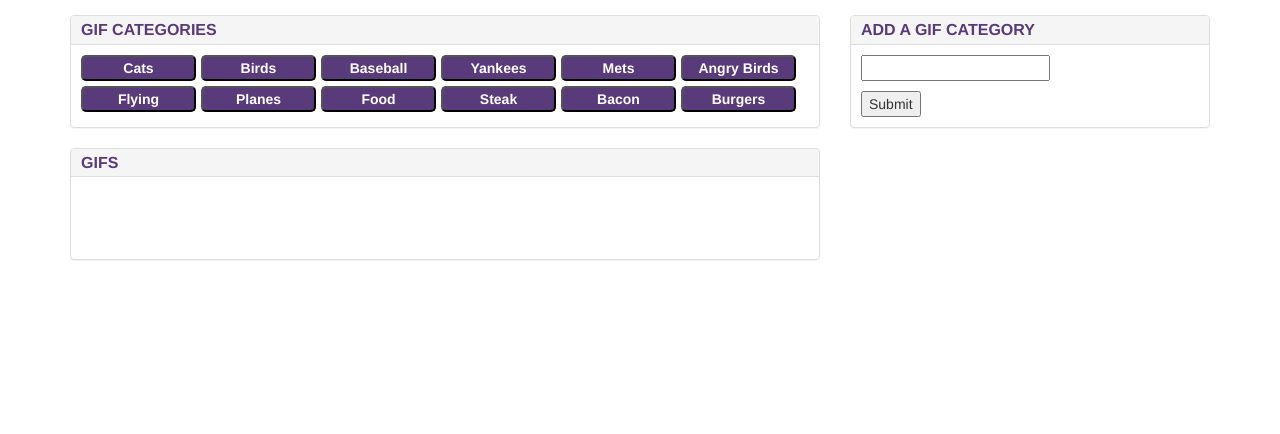
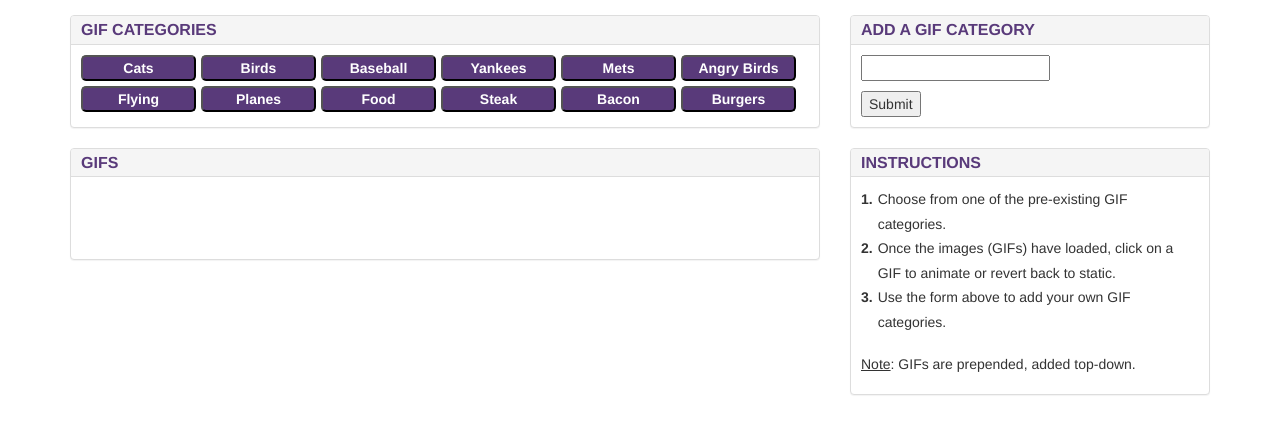
Before and after one commit to luis-morel/gif-mania, a plain HTML site: page index.html in a window 1280 px wide. Shown: the part 134-568 px from the top of the page. Drawn offline with nearby package versions, Linux system fonts and the light colour scheme.

Commit message:
Adding intructions.

```diff
--- a/assets/css/style.css
+++ b/assets/css/style.css
@@ -54,3 +54,12 @@ input[type=submit] {
     color: rgb(89,58,122);
     float: left;
 }
+
+/* Table Styling */
+.instCol1 {
+    font-weight: bold;
+    padding-right: 5px;
+}
+.instBody {
+    line-height: 1.75;
+}
--- a/index.html
+++ b/index.html
@@ -59,6 +59,36 @@
                     </div>
                 </div>
             </div>
+            <div class="col-sm-4">
+                <div class="panel panel-default">
+                    <div class="panel-heading">
+                        <h3 class="panel-title">INSTRUCTIONS</h3>
+                    </div>
+                    <div class="panel-body">
+                        <div id='instructions'>
+                            <table>
+                                <tbody class="instBody">
+                                    <tr>
+                                        <td class="instCol1">1.</td>
+                                        <td>Choose from one of the pre-existing GIF categories.</td>
+                                    </tr>
+                                    <tr>
+                                        <td class="instCol1">2.</td>
+                                        <td>Once the images (GIFs) have loaded, click on a GIF to animate or revert back to static.
+                                        </td>
+                                    </tr>
+                                    <tr>
+                                        <td class="instCol1">3.</td>
+                                        <td>Use the form above to add your own GIF categories.</td>
+                                    </tr>
+                                </tbody>
+                            </table>
+                            <br>
+                            <p><u>Note</u>: GIFs are prepended, added top-down.</p>
+                        </div>
+                    </div>
+                </div>
+            </div>
         </div>
     </div>
 
```
